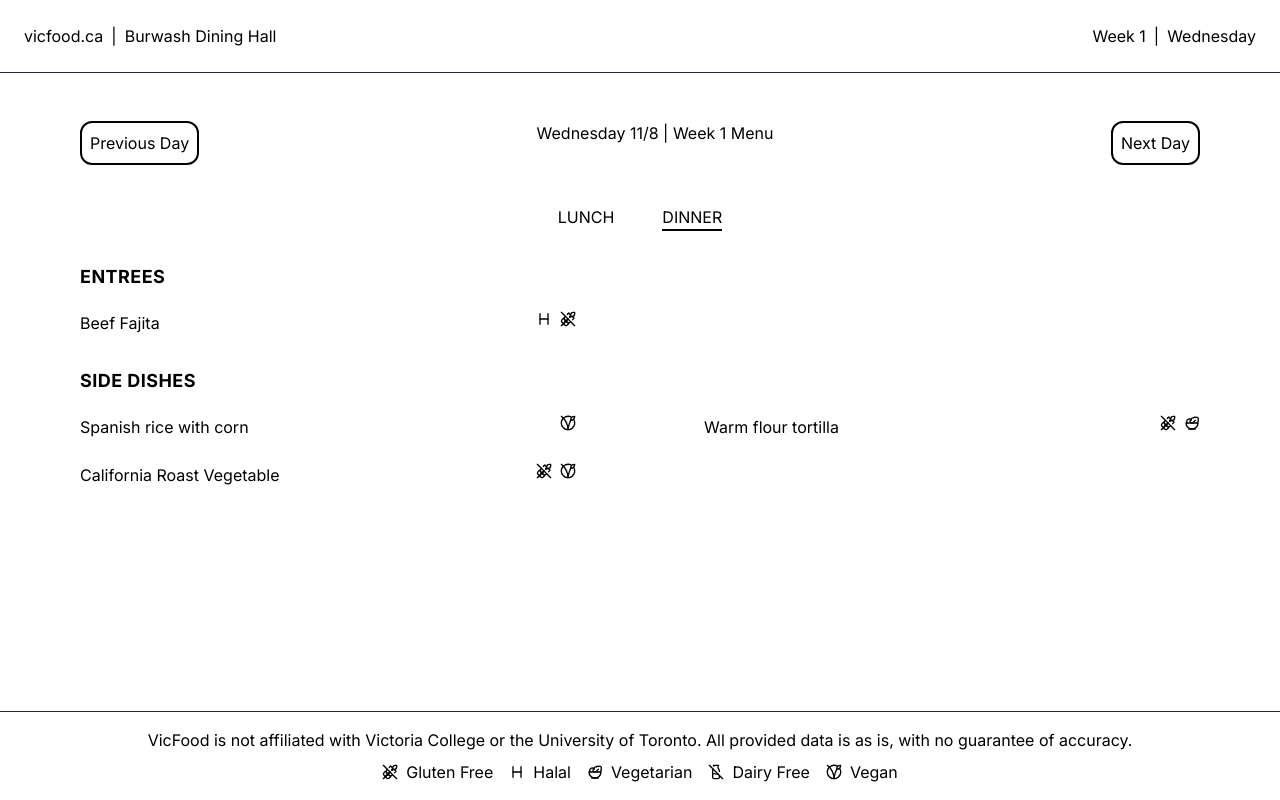
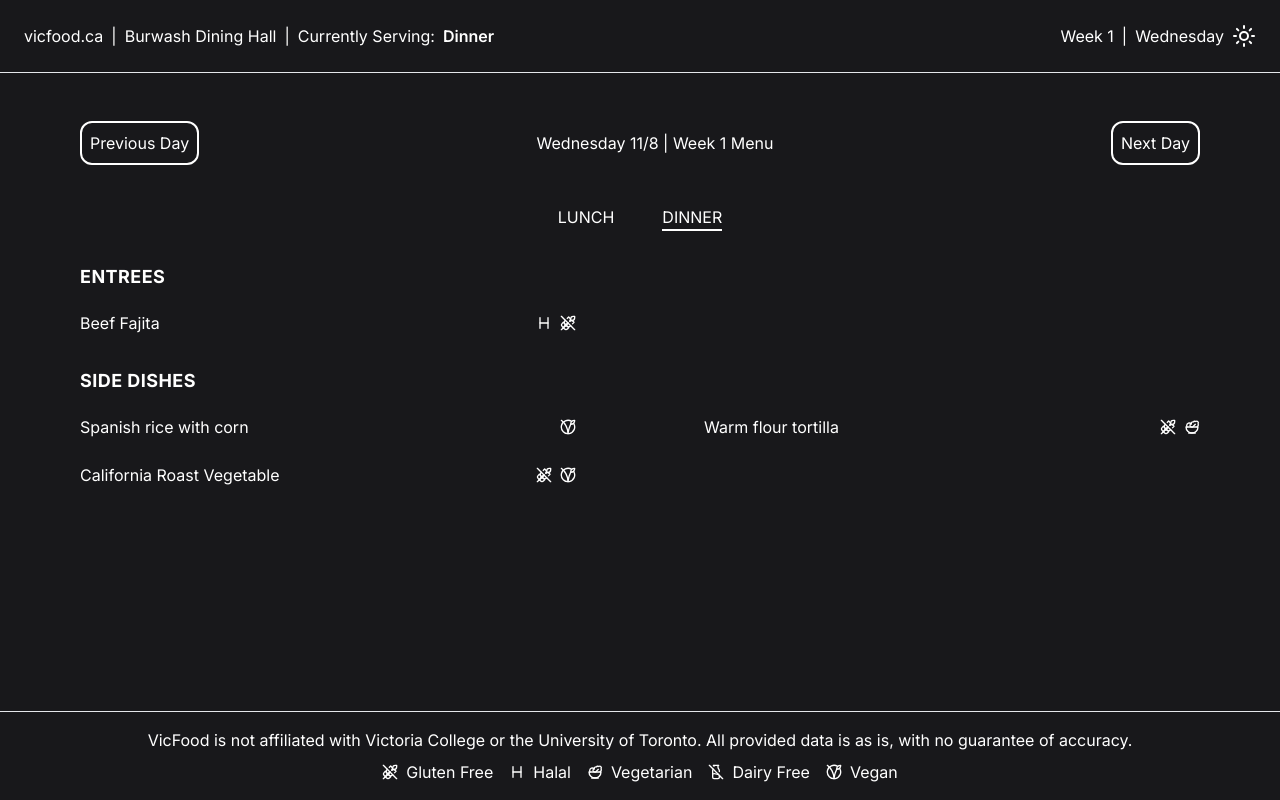
Before and after one commit to bbayazit16/vicfood, a Next.js app: page / in a window 1280 px wide. Built offline with nearby package versions, Linux system fonts and the light colour scheme.

Commit message:
Update styles and add dark mode support

```diff
--- a/src/app/layout.tsx
+++ b/src/app/layout.tsx
@@ -17,7 +17,7 @@ export default function RootLayout({ children }: { children: React.ReactNode })
     return (
         <html lang="en">
             <body className={inter.className}>
-                <div className="flex flex-col min-h-screen">
+                <div className="flex flex-col min-h-screen dark:bg-zinc-900 dark:text-white">
                     <NavBar />
                     {children}
                     <Footer />
--- a/src/app/page.tsx
+++ b/src/app/page.tsx
@@ -19,6 +19,7 @@ export default function Home() {
                 <Button
                     onClick={() =>
                         setDay(prevDay => {
+                            if (prevDay.getTime() < new Date(2023, 8, 4).getTime()) return prevDay
                             const newDay = new Date(prevDay)
                             newDay.setDate(newDay.getDate() - 1)
                             return newDay
@@ -28,7 +29,7 @@ export default function Home() {
                     Previous Day
                 </Button>
 
-                <div className="m-auto">{getDayString(day) || ""}</div>
+                <p className="flex items-center">{getDayString(day) || ""}</p>
 
                 <Button
                     onClick={() =>
--- a/src/components/Button.tsx
+++ b/src/components/Button.tsx
@@ -6,7 +6,7 @@ type ButtonProps = {
 export default function Button({ children, onClick }: ButtonProps) {
     return (
         <button
-            className="border-2 border-black rounded-xl p-2 duration-300 transition-all hover:scale-105"
+            className="border-2 border-black dark:border-white rounded-xl p-2 duration-300 transition-all hover:scale-105"
             onClick={onClick}
         >
             {children}
--- a/src/components/Footer.tsx
+++ b/src/components/Footer.tsx
@@ -10,7 +10,7 @@ const ALL_TAGS: { icon: Tag; label: string }[] = [
 
 export default function Footer() {
     return (
-        <footer className="p-4 border-t border-gray-800">
+        <footer className="p-4 border-t border-gray-800 dark:border-gray-200">
             <p className="text-center">
                 VicFood is not affiliated with Victoria College or the University of Toronto. All
                 provided data is as is, with no guarantee of accuracy.
--- a/src/components/Menu/MenuSwitch.tsx
+++ b/src/components/Menu/MenuSwitch.tsx
@@ -15,7 +15,7 @@ export default function MenuSwitch({ selectedMeal, onSwitch }: MenuSwitchProps)
                     <span className="uppercase">{meal}</span>
                     <div className="relative overflow-hidden h-0.5 w-full">
                         <div
-                            className={`absolute bottom-0 left-0 h-0.5 bg-black transition-all duration-300 ease-in-out`}
+                            className={`absolute bottom-0 left-0 h-0.5 dark:bg-white bg-black transition-all duration-300 ease-in-out`}
                             style={{ width: selectedMeal === meal ? "100%" : "0%" }}
                         />
                     </div>
--- a/src/components/Menu/index.tsx
+++ b/src/components/Menu/index.tsx
@@ -61,7 +61,7 @@ export default function Menu({ menu }: MenuProps) {
                                 {itemsOfType.map((item, index) => (
                                     <div key={index} className="flex justify-between">
                                         <span className="font-normal">{item.item}</span>
-                                        <span className="font-normal">
+                                        <span className="flex items-center font-normal">
                                             <Icons icons={normalizeTags(item.tags, type)} />
                                         </span>
                                     </div>
--- /dev/null
+++ b/src/components/NavBar/ThemeHandler.tsx
@@ -0,0 +1,45 @@
+"use client"
+
+import { useEffect, useState } from "react"
+
+import { LuMoon } from "react-icons/lu"
+import { LuSun } from "react-icons/lu"
+
+function detectTheme() {
+    if (localStorage.getItem("lightTheme")) {
+        document.documentElement.classList.remove("dark")
+    } else {
+        document.documentElement.classList.add("dark")
+    }
+}
+
+export default function ThemeHandler() {
+    const [icon, setIcon] = useState<JSX.Element>(<LuSun />)
+
+    function updateTheme() {
+        localStorage.getItem("lightTheme")
+            ? localStorage.removeItem("lightTheme")
+            : localStorage.setItem("lightTheme", "1")
+        detectTheme()
+        if (localStorage.getItem("lightTheme")) {
+            setIcon(<LuMoon />)
+        } else {
+            setIcon(<LuSun />)
+        }
+    }
+
+    useEffect(() => {
+        detectTheme()
+        if (localStorage.getItem("lightTheme")) {
+            setIcon(<LuMoon />)
+        } else {
+            setIcon(<LuSun />)
+        }
+    }, [])
+
+    return (
+        <button className="flex m-auto items-center justify-center" onClick={updateTheme}>
+            {icon}
+        </button>
+    )
+}
--- a/src/components/NavBar/time.tsx
+++ b/src/components/NavBar/TimeText.tsx
@@ -12,7 +12,7 @@ function currentWeek(): number {
     return (Math.floor(dayDifference / 7) % 3) + 1
 }
 
-export default function Time() {
+export default function TimeText() {
     const date = currentDayUTC()
     const week = currentWeek()
 
--- a/src/components/NavBar/index.tsx
+++ b/src/components/NavBar/index.tsx
@@ -1,17 +1,60 @@
 import Link from "next/link"
-import Time from "./time"
+
+import TimeText from "./TimeText"
+import ThemeHandler from "./ThemeHandler"
+
+function getTorontoTime() {
+    const torontoTime = new Date().toLocaleString("en-US", { timeZone: "America/Toronto" })
+    return new Date(torontoTime)
+}
+
+function currentlyServing() {
+    const now = getTorontoTime()
+    const day = now.getDay()
+    const hour = now.getHours()
+    const minute = now.getMinutes()
+
+    if (day >= 1 && day <= 5) {
+        // Monday - Friday
+        if (hour >= 7 && (hour < 10 || (hour === 10 && minute <= 30))) {
+            return "Breakfast"
+        } else if (hour === 10 && minute > 30) {
+            return "Light Breakfast"
+        } else if (hour >= 11 && hour < 15) {
+            return "Lunch"
+        } else if (hour >= 16 && (hour < 19 || (hour === 19 && minute <= 30))) {
+            return "Dinner"
+        }
+    } else {
+        // Saturday, Sunday & Holidays
+        if (hour >= 10 && hour < 14) {
+            return "Brunch"
+        } else if (hour >= 16 && (hour < 19 || (hour === 19 && minute <= 30))) {
+            return "Dinner"
+        }
+    }
+
+    return "Nothing"
+}
 
 export default function NavBar() {
     const verticalBar = <span className="hidden sm:inline mx-2">|</span>
 
     return (
-        <nav className="flex flex-col sm:flex-row items-center justify-between w-full p-6 border-b border-gray-800">
+        <nav className="flex flex-col sm:flex-row items-center justify-between w-full p-6 border-b border-gray-800 dark:border-gray-200">
             <div className="flex flex-col sm:flex-row items-center mb-4 sm:mb-0">
                 <Link href="/">vicfood.ca</Link>
-                <span>{verticalBar}Burwash Dining Hall</span>
+                <span>
+                    {verticalBar}Burwash Dining Hall{verticalBar}
+                </span>
+                Currently Serving:{" "}
+                <span className="font-semibold">&nbsp; {currentlyServing()}</span>
             </div>
-            <div className="flex flex-row">
-                <Time />
+            <div className="flex flex-row space-x-2">
+                <TimeText />
+                <div className="m-auto text-2xl">
+                    <ThemeHandler />
+                </div>
             </div>
         </nav>
     )
--- a/tailwind.config.ts
+++ b/tailwind.config.ts
@@ -1,20 +1,21 @@
-import type { Config } from 'tailwindcss'
+import type { Config } from "tailwindcss"
 
 const config: Config = {
     content: [
-    './src/pages/**/*.{js,ts,jsx,tsx,mdx}',
-    './src/components/**/*.{js,ts,jsx,tsx,mdx}',
-    './src/app/**/*.{js,ts,jsx,tsx,mdx}',
+        "./src/pages/**/*.{js,ts,jsx,tsx,mdx}",
+        "./src/components/**/*.{js,ts,jsx,tsx,mdx}",
+        "./src/app/**/*.{js,ts,jsx,tsx,mdx}",
     ],
     theme: {
         extend: {
             backgroundImage: {
-        'gradient-radial': 'radial-gradient(var(--tw-gradient-stops))',
-        'gradient-conic':
-          'conic-gradient(from 180deg at 50% 50%, var(--tw-gradient-stops))',
+                "gradient-radial": "radial-gradient(var(--tw-gradient-stops))",
+                "gradient-conic":
+                    "conic-gradient(from 180deg at 50% 50%, var(--tw-gradient-stops))",
             },
         },
     },
+    darkMode: "class",
     plugins: [],
 }
 export default config
```
Lines whose indentation alone changed are shown as unchanged.
